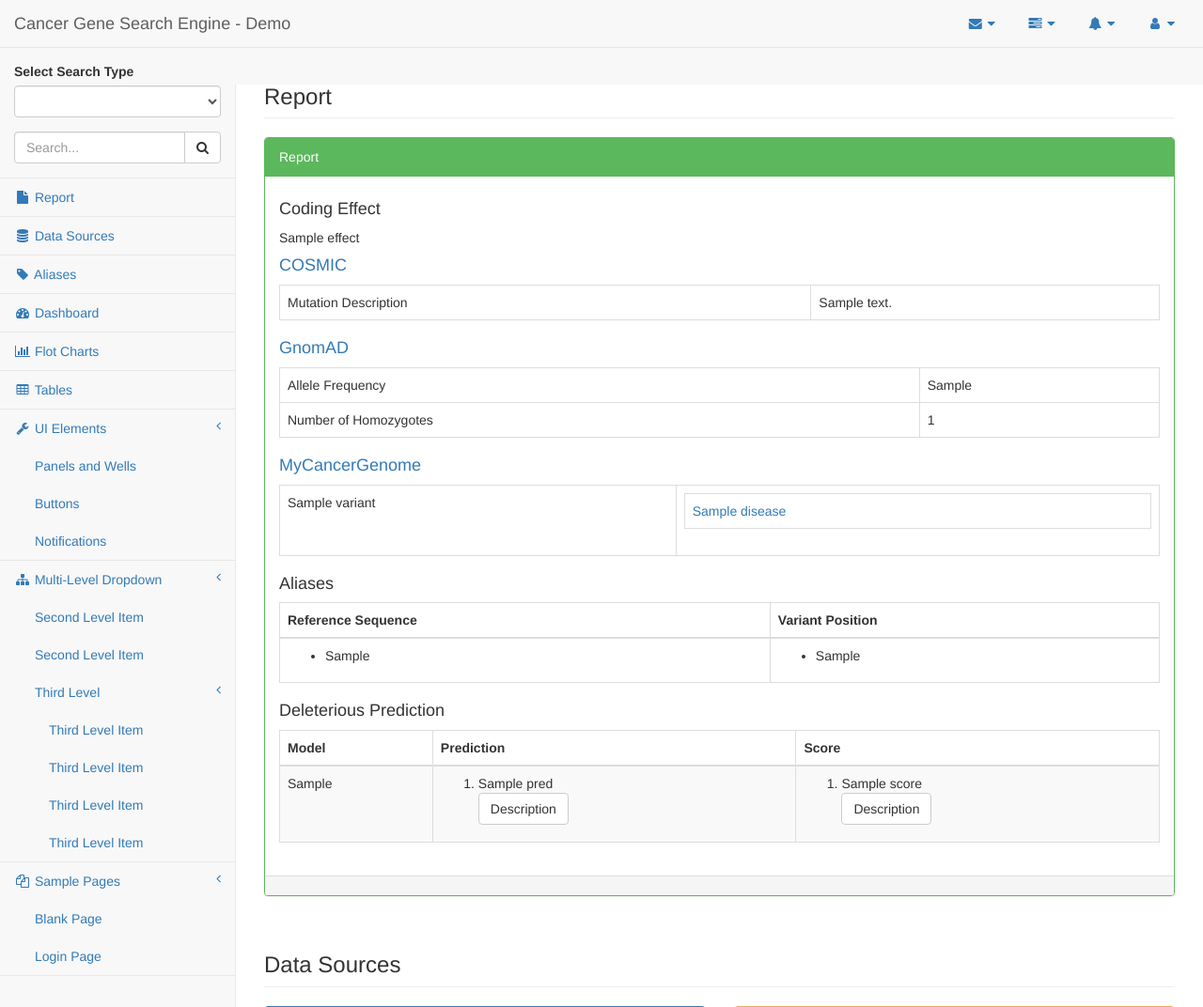
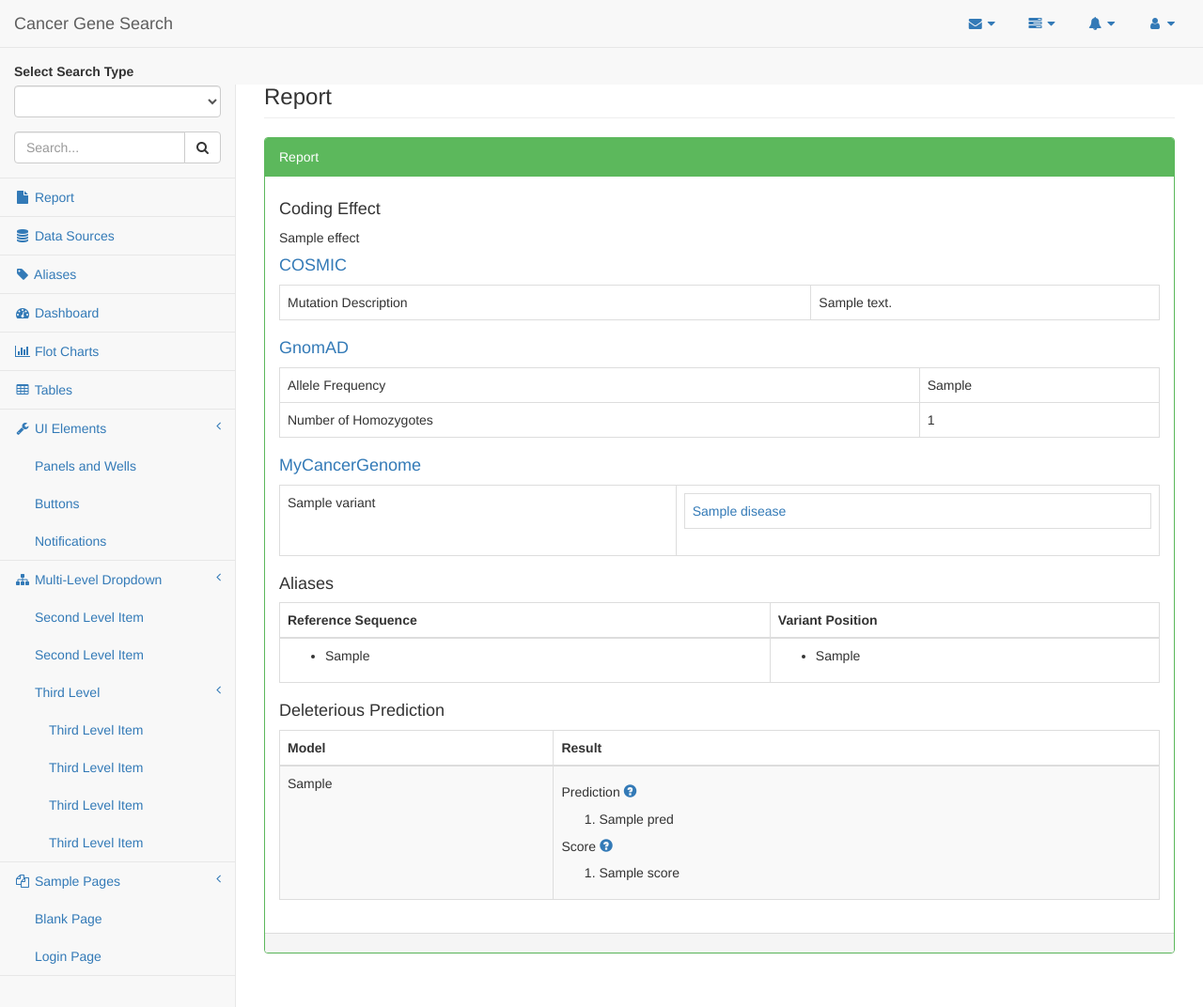
Before and after one commit to genonova/Cancer-Gene-Variant-Search-Engine, a Django app: template templates/search_cancer/search_result.html in a window 1280 px wide. Shown: the top 1072 px of the page at 94% size. Run offline with Django 3.2, Linux system fonts and the light colour scheme; the template is opened without the code that fills it: most values are stand-ins (such as "Sample title", 1, 10 or a date in 2020); grey boxes labelled with a size stand in for pictures from a placeholder-image service; lists and menus that the app fills with data are empty; some libraries are stand-ins or nearby versions.

Commit message:
Change the prediction table to two columns

```diff
--- a/templates/search_cancer/search_result.html
+++ b/templates/search_cancer/search_result.html
@@ -12,7 +12,7 @@
     <meta name="description" content="">
     <meta name="author" content="">
 
-    <title>Cancer Gene Search Engine - Demo</title>
+    <title>Cancer Gene Search</title>
 
     <!-- Bootstrap Core CSS -->
     <link href="{% static 'demo/search_cancer/vendor/bootstrap/css/bootstrap.min.css' %}" rel="stylesheet">
@@ -53,7 +53,7 @@
                 <span class="icon-bar"></span>
                 <span class="icon-bar"></span>
             </button>
-            <a class="navbar-brand" href="index.html">Cancer Gene Search Engine - Demo</a>
+            <a class="navbar-brand" href="index.html">Cancer Gene Search</a>
         </div>
 
         <!-- /.navbar-header -->
@@ -465,12 +465,12 @@
                                     <tr>
                                         <td>
                                             <p class="text-center">{% trans 'Reference' %} {% trans 'Amino Acid' %}</p>
-                                            <img class="center-block" style="width: 100%"
+                                            <img class="center-block" style="width: 80%"
                                                  src="{% static  'aa/img/'|add:result.report.ref_aa|add:'.png' %}">
                                         </td>
                                         <td>
                                             <p class="text-center">{% trans 'Alterate' %} {% trans 'Amino Acid' %}</p>
-                                            <img class="center-block" style="width: 100%"
+                                            <img class="center-block" style="width: 80%"
                                                  src="{% static  'aa/img/'|add:result.report.alt_aa|add:'.png' %}">
                                         </td>
                                     </tr>
@@ -524,8 +524,7 @@
                                     <thead>
                                     <tr>
                                         <th>{% trans 'Model' %}</th>
-                                        <th>{% trans 'Prediction' %}</th>
-                                        <th>{% trans 'Score' %}</th>
+                                        <th>{% trans 'Result' %}</th>
                                     </tr>
                                     </thead>
                                     <tbody>
@@ -533,27 +532,25 @@
                                         <tr>
                                             <td>{{ pred_model }}</td>
                                             <td>
-                                                <ol>
-                                                    {% for pred in pred_info.pred %}
-                                                        <li>{{ pred }}</li>
-                                                    {% endfor %}
-                                                    <button type="button" class="btn btn-default" data-container="body"
+                                                <h5>{% trans 'Prediction' %}
+                                                    <a data-container="body"
                                                        data-toggle="popover" data-placement="bottom"
                                                        data-html="true"
                                                        data-trigger="hover"
                                                        data-content="{% for line in pred_info.description %}
                                                 <p>{{ line }}</p>
                                             {% endfor %}">
-                                                        {% trans 'Description' %}
-                                                    </button>
+                                                        <span class="glyphicon glyphicon-question-sign"></span>
+                                                    </a>
+                                                </h5>
+                                                <ol>
+                                                    {% for pred in pred_info.pred %}
+                                                        <li>{{ pred }}</li>
+                                                    {% endfor %}
+
                                                 </ol>
-                                            </td>
-                                            <td>
-                                                <ol>
-                                                    {% for score in pred_info.score %}
-                                                        <li>{{ score }}</li>
-                                                    {% endfor %}
-                                                    <button type="button" class="btn btn-default" data-container="body"
+                                                <h5>{% trans 'Score' %}
+                                                    <a data-container="body"
                                                        data-toggle="popover" data-placement="bottom"
                                                        data-trigger="hover"
                                                        data-html="true"
@@ -562,10 +559,15 @@
                                                                    <p>{% trans 'Relationship' %}:
 
                                                                {% if pred_info.score_relation %}{% trans 'Positive: Higher more deleterious' %}{% else %}{% trans 'Negative: Higher more tolerated' %}{% endif %}</p>">
-                                                        {% trans 'Description' %}
-                                                    </button>
+                                                        <span class="glyphicon glyphicon-question-sign"></span>
+                                                    </a>
+                                                </h5>
+                                                <ol>
+                                                    {% for score in pred_info.score %}
+                                                        <li>{{ score }}</li>
+                                                    {% endfor %}
+
                                                 </ol>
-
                                             </td>
                                         </tr>
                                     {% endfor %}
```
Lines whose indentation alone changed are shown as unchanged.
